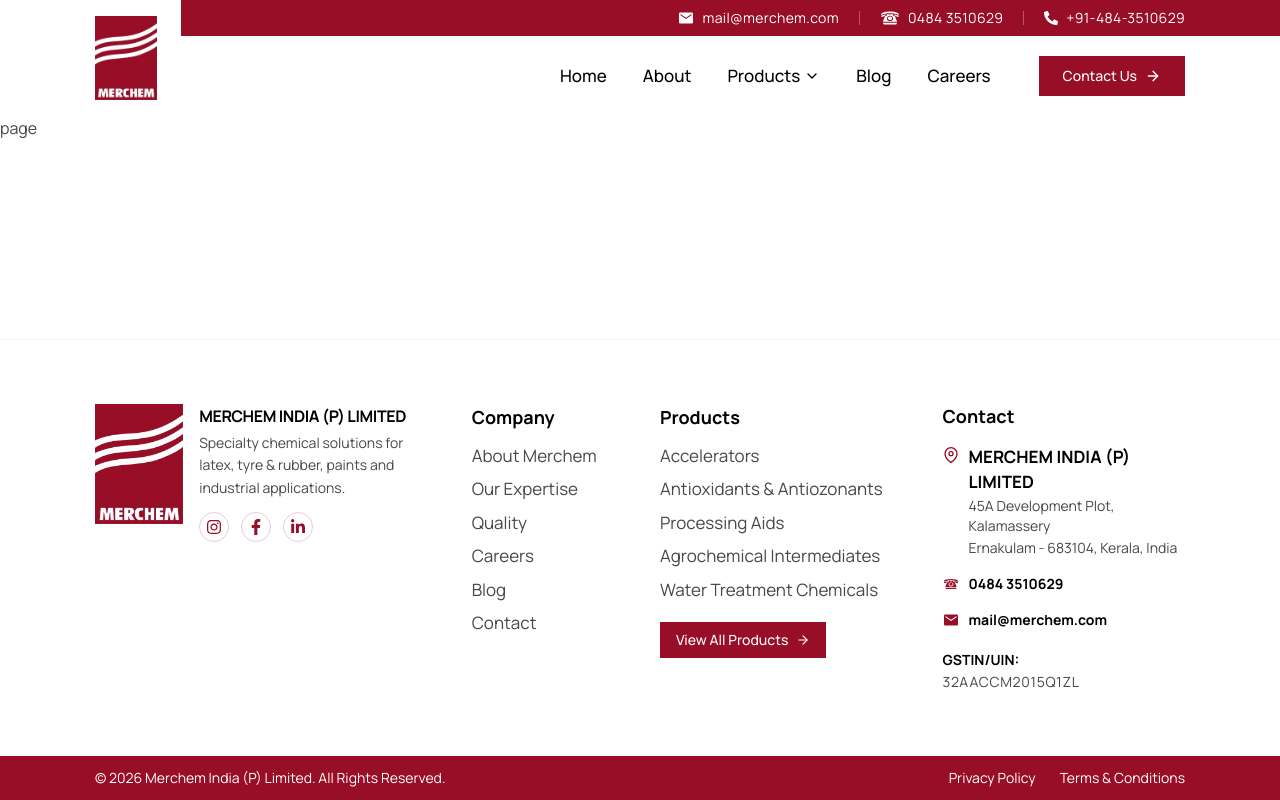
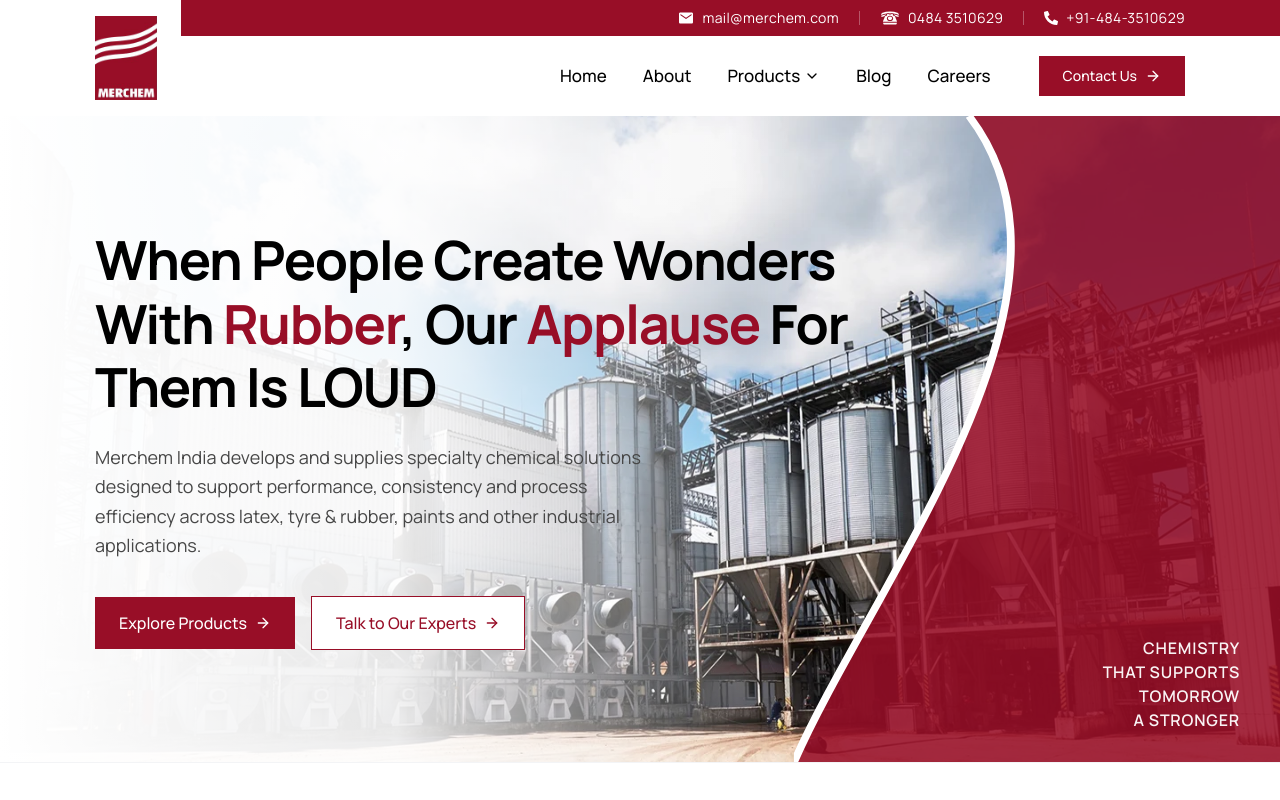
Before and after one commit to nikhilkumar202002/merchem-user-website, a Next.js app: page / in a window 1280 px wide. Shown: the top 800 px of the page. Built offline with nearby package versions, Linux system fonts and the light colour scheme.

Commit message:
feat: implement home page with header and hero section components

```diff
--- a/app/component/layout/Header.tsx
+++ b/app/component/layout/Header.tsx
@@ -14,7 +14,7 @@ const Header = () => {
     const [mobileMenuOpen, setMobileMenuOpen] = useState(false);
 
     return (
-        <header className="w-full bg-white  sticky top-0 z-50">
+        <header className="w-full bg-white ">
             <div className="flex">
                 {/* Left: Logo spanning both top and bottom rows */}
                 <div className="flex items-center justify-center py-2 pr-6 shrink-0 pl-[20px] md:pl-[50px] lg:pl-[95px]">
--- /dev/null
+++ b/app/component/sections/home/Hero.tsx
@@ -0,0 +1,97 @@
+"use client";
+
+import React from "react";
+import Image from "next/image";
+import Link from "next/link";
+import { FiArrowRight } from "react-icons/fi";
+import HeroBannerImg from "@/public/banner/hero-banner-1.webp";
+
+const Hero = () => {
+  return (
+    <section className="relative w-full min-h-[80vh] lg:min-h-[80vh] flex items-center overflow-hidden bg-white">
+      {/* Background Industrial Plant Image */}
+      <div className="absolute inset-0 z-0">
+        <Image
+          src={HeroBannerImg}
+          alt="Merchem Industrial Chemical Plant"
+          fill
+          priority
+          className="object-cover object-right lg:object-center"
+        />
+        {/* Left White Gradient Overlay for Text Readability */}
+        <div className="absolute inset-0 bg-gradient-to-r from-white via-white/95 sm:via-white/90 to-transparent w-full md:w-[75%] lg:w-[62%]" />
+      </div>
+
+      {/* Right Side Maroon Curve Overlay */}
+      <div className="absolute right-0 top-0 bottom-0 w-full md:w-[50%] lg:w-[42%] xl:w-[38%] pointer-events-none hidden md:block z-10">
+        <svg
+          viewBox="0 0 500 800"
+          preserveAspectRatio="none"
+          className="w-full h-full"
+        >
+          {/* Maroon Curved Fill with slight transparency to reveal factory */}
+          <path
+            d="M 180 0 C 320 220 80 580 0 800 L 500 800 L 500 0 Z"
+            fill="#980E27"
+            fillOpacity="0.88"
+          />
+          {/* Thick White Curve Border Line */}
+          <path
+            d="M 180 0 C 320 220 80 580 0 800"
+            fill="none"
+            stroke="#ffffff"
+            strokeWidth="8"
+          />
+        </svg>
+
+        {/* Tagline text inside bottom right of maroon curve */}
+        <div className="absolute bottom-8 right-10 text-right text-white space-y-1 font-semibold tracking-wider text-xs sm:text-sm lg:text-base leading-tight uppercase opacity-95">
+          <p>CHEMISTRY</p>
+          <p>THAT SUPPORTS</p>
+          <p>TOMORROW</p>
+          <p>A STRONGER</p>
+        </div>
+      </div>
+
+      {/* Main Content inside site-container */}
+      <div className="site-container relative z-20 w-full py-16 sm:py-20 lg:py-28">
+        <div className="max-w-2xl lg:max-w-3xl space-y-6">
+          {/* Hero Main Heading */}
+          <h1 className="text-3xl sm:text-4xl md:text-5xl lg:text-[54px] font-bold text-[#000000] leading-[1.18] tracking-tight font-manrope">
+            When People Create Wonders With{" "}
+            <span className="text-[#980E27]">Rubber</span>, Our{" "}
+            <span className="text-[#980E27]">Applause</span> For Them Is LOUD
+          </h1>
+
+          {/* Subtitle Description */}
+          <p className="text-sm sm:text-base md:text-lg text-[#474747] leading-relaxed max-w-xl font-normal">
+            Merchem India develops and supplies specialty chemical solutions
+            designed to support performance, consistency and process efficiency
+            across latex, tyre & rubber, paints and other industrial applications.
+          </p>
+
+          {/* Call-to-Action Buttons */}
+          <div className="pt-3 flex flex-wrap items-center gap-4">
+            <Link
+              href="/products"
+              className="bg-[#980E27] text-white px-6 py-3.5 hover:bg-[#7d0a1f] transition-all inline-flex items-center gap-2 font-medium text-sm md:text-base"
+            >
+              <span>Explore Products</span>
+              <FiArrowRight className="w-4 h-4 stroke-[2]" />
+            </Link>
+
+            <Link
+              href="/contact"
+              className="border border-[#980E27] text-[#980E27] bg-white hover:bg-[#980E27] hover:text-white px-6 py-3.5 transition-all inline-flex items-center gap-2 font-medium text-sm md:text-base"
+            >
+              <span>Talk to Our Experts</span>
+              <FiArrowRight className="w-4 h-4 stroke-[2]" />
+            </Link>
+          </div>
+        </div>
+      </div>
+    </section>
+  );
+};
+
+export default Hero;
--- a/app/page.tsx
+++ b/app/page.tsx
@@ -1,9 +1,10 @@
 import React from 'react'
+import Hero from './component/sections/home/Hero'
 
-const page = () => {
+export default function Home() {
   return (
-    <div>page</div>
+    <main className="flex-1">
+      <Hero />
+    </main>
   )
 }
-
-export default page
```
